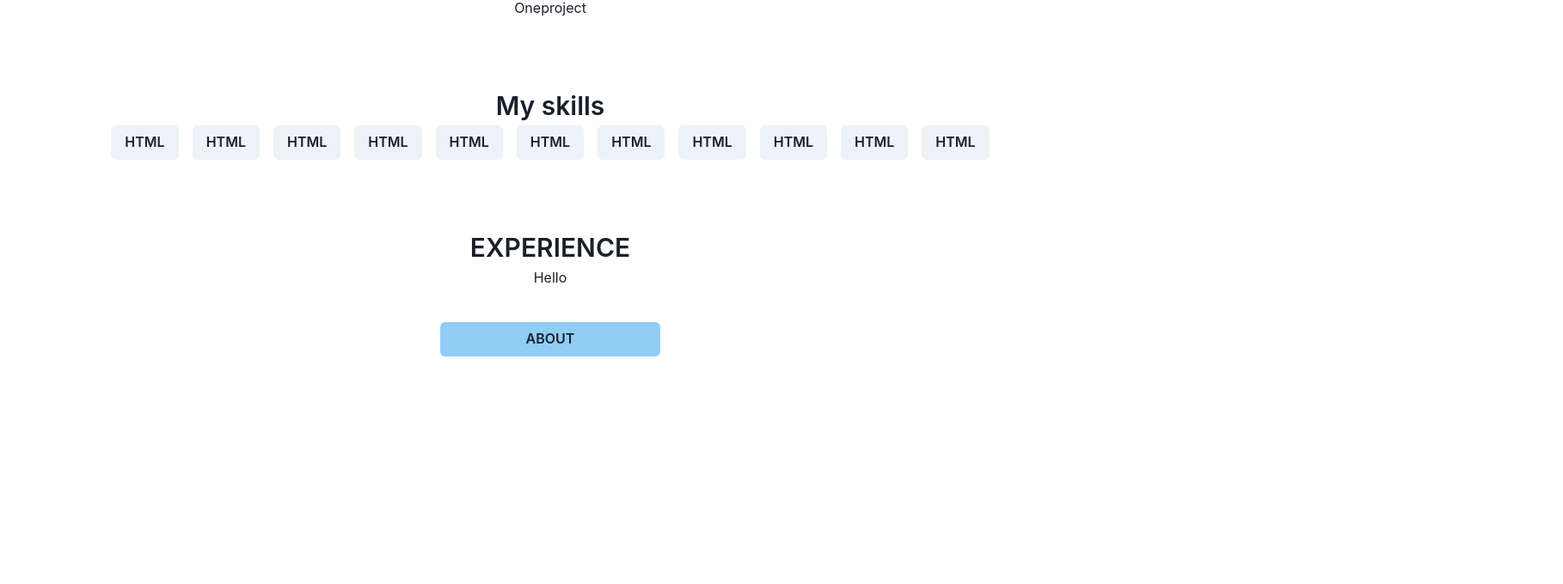
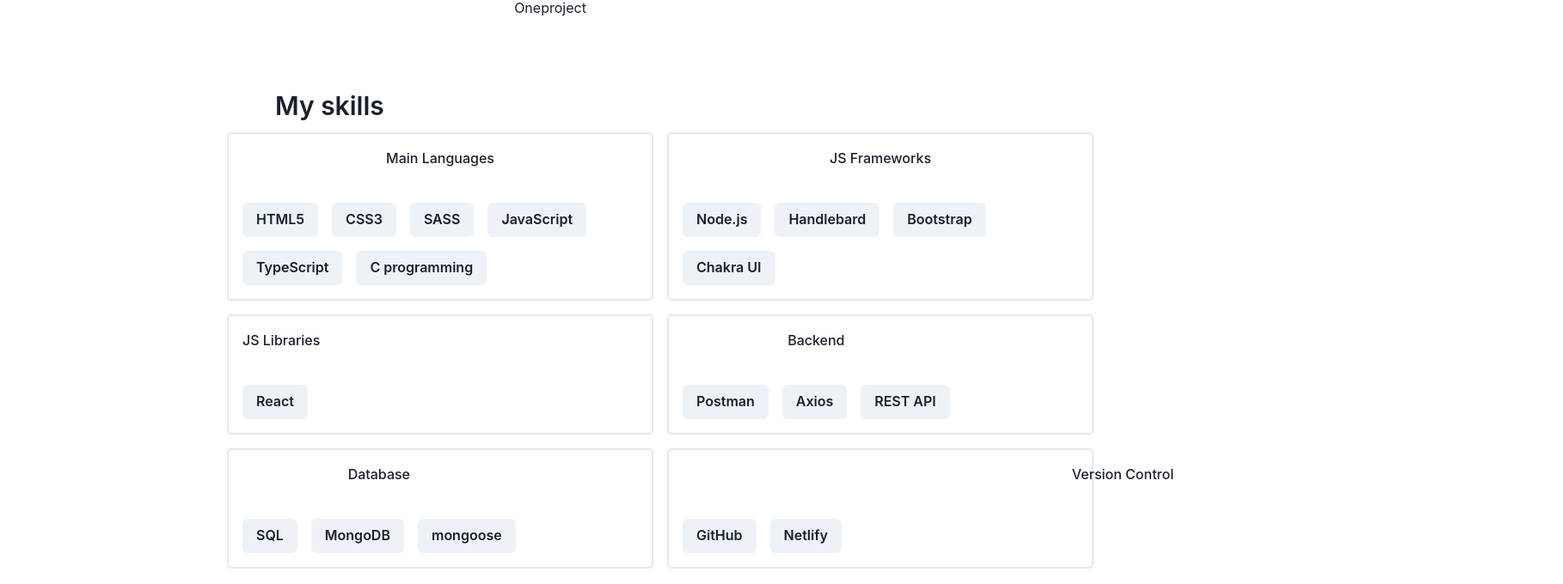
Before and after one commit to begopla/portfolio, a React (Create React App) app: page / in a window 1280 px wide. Shown: the part 792-1472 px from the top of the page at 86% size, 1818 px wide, since content can reach past the window. Before the commit the page ends 1207 px from the top, so only its background shows below. Built offline with nearby package versions, Linux system fonts and the light colour scheme.

Commit message:
skills need formatting

```diff
--- a/src/components/Skills/Skills.jsx
+++ b/src/components/Skills/Skills.jsx
@@ -1,57 +1,200 @@
-import React from 'react';
+import React from "react";
 import {
   Flex,
   Box,
   Wrap,
   WrapItem,
-    Button
-  } from '@chakra-ui/react';
+  Button,
+  SimpleGrid,
+  Stack,
+  Text,
+  Center,
+} from "@chakra-ui/react";
 const Skills = () => {
   return (
-    <section id='skills'>
-     <Flex direction="column" align="center">
-        <Box  as="h3" fontSize="3xl" fontWeight="600" mt='10vh' >
+    <section id="skills">
+      <Flex direction="column" align="flexStart" ml="10vw">
+        <Box as="h4" fontSize="3xl" fontWeight="600" mt="10vh" ml='15vw'>
           My skills
         </Box>
-        <Wrap spacing={4}>
+        <Flex direction="column" align="center" ml='10vw'>
+        <SimpleGrid columns={[1, 2, 1, 2]} >
+          {/* Main Languagues */}
+          <Box
+            p={4}
+            display={{ md: "flex" }}
+            maxWidth="32rem"
+            borderWidth={2}
+            borderRadius={5}
+            margin={2}
+          >
+            <Stack>
+              <Center>
+                <Text fontWeight="500">Main Languages</Text>
+              </Center>
+              <Wrap spacing={4} mt="4vh">
                 <WrapItem>
-            <Button colorScheme='gray'>HTML</Button>
+                  <Button colorScheme="gray">HTML5</Button>
                 </WrapItem>
                 <WrapItem>
-            <Button colorScheme='gray'>HTML</Button>
+                  <Button colorScheme="gray">CSS3</Button>
                 </WrapItem>
                 <WrapItem>
-            <Button colorScheme='gray'>HTML</Button>
+                  <Button colorScheme="gray">SASS</Button>
                 </WrapItem>
                 <WrapItem>
-            <Button colorScheme='gray'>HTML</Button>
+                  <Button colorScheme="gray">JavaScript</Button>
                 </WrapItem>
                 <WrapItem>
-            <Button colorScheme='gray'>HTML</Button>
+                  <Button colorScheme="gray">TypeScript</Button>
                 </WrapItem>
                 <WrapItem>
-            <Button colorScheme='gray'>HTML</Button>
+                  <Button colorScheme="gray">C programming</Button>
+                </WrapItem>
+              </Wrap>
+            </Stack>
+          </Box>
+          {/* JS Frameworks */}
+          <Box
+            p={4}
+            display={{ md: "flex" }}
+            maxWidth="32rem"
+            borderWidth={2}
+            borderRadius={5}
+            margin={2}
+          >
+            <Stack>
+              <Center>
+                <Text fontWeight="500">JS Frameworks</Text>
+              </Center>
+              <Wrap spacing={4} mt="4vh">
+                <WrapItem>
+                  <Button colorScheme="gray">Node.js</Button>
                 </WrapItem>
                 <WrapItem>
-            <Button colorScheme='gray'>HTML</Button>
+                  <Button colorScheme="gray">Handlebard</Button>
                 </WrapItem>
                 <WrapItem>
-            <Button colorScheme='gray'>HTML</Button>
+                  <Button colorScheme="gray">Bootstrap</Button>
                 </WrapItem>
                 <WrapItem>
-            <Button colorScheme='gray'>HTML</Button>
+                  <Button colorScheme="gray">Chakra UI</Button>
+                </WrapItem>
+              </Wrap>
+            </Stack>
+          </Box>
+
+          {/* JS Libraries */}
+
+          <Box
+            p={4}
+            display={{ md: "flex" }}
+            maxWidth="32rem"
+            borderWidth={2}
+            borderRadius={5}
+            margin={2}
+          >
+            <Stack>
+              <Center>
+                <Text fontWeight="500">JS Libraries</Text>
+              </Center>
+              <Wrap spacing={4} mt="4vh">
+                <WrapItem>
+                  <Button colorScheme="gray">React</Button>
+                </WrapItem>
+
+                {/* <WrapItem>
+                        <Button colorScheme='gray'>Vue</Button>
+                    </WrapItem>
+
+                   */}
+              </Wrap>
+            </Stack>
+          </Box>
+
+          {/* Backend */}
+          <Box
+            p={4}
+            display={{ md: "flex" }}
+            maxWidth="32rem"
+            borderWidth={2}
+            borderRadius={5}
+            margin={2}
+          >
+            <Stack>
+              <Center>
+                <Text fontWeight="500">Backend</Text>
+              </Center>
+              <Wrap spacing={4} mt="4vh">
+                <WrapItem>
+                  <Button colorScheme="gray">Postman</Button>
                 </WrapItem>
                 <WrapItem>
-            <Button colorScheme='gray'>HTML</Button>
+                  <Button colorScheme="gray">Axios</Button>
                 </WrapItem>
                 <WrapItem>
-            <Button colorScheme='gray'>HTML</Button>
+                  <Button colorScheme="gray">REST API</Button>
                 </WrapItem>
               </Wrap>
+            </Stack>
+          </Box>
+
+          {/* Database */}
+
+          <Box
+            p={4}
+            display={{ md: "flex" }}
+            maxWidth="32rem"
+            borderWidth={2}
+            borderRadius={5}
+            margin={2}
+          >
+            <Stack>
+              <Center>
+                <Text fontWeight="500">Database</Text>
+              </Center>
+              <Wrap spacing={4} mt="4vh">
+                <WrapItem>
+                  <Button colorScheme="gray">SQL</Button>
+                </WrapItem>
+                <WrapItem>
+                  <Button colorScheme="gray">MongoDB</Button>
+                </WrapItem>
+                <WrapItem>
+                  <Button colorScheme="gray">mongoose</Button>
+                </WrapItem>
+              </Wrap>
+            </Stack>
+          </Box>
+
+          {/* Version Control  */}
+          <Box
+            p={4}
+            display={{ md: "flex" }}
+            maxWidth="32rem"
+            borderWidth={2}
+            borderRadius={5}
+            margin={2}
+          >
+            <Stack>
+              <Center>
+                <Text fontWeight="500">Version Control</Text>
+              </Center>
+              <Wrap spacing={4} mt="4vh" width="80vw">
+                <WrapItem>
+                  <Button colorScheme="gray">GitHub</Button>
+                </WrapItem>
+                <WrapItem>
+                  <Button colorScheme="gray">Netlify</Button>
+                </WrapItem>
+              </Wrap>
+            </Stack>
+          </Box>
+        </SimpleGrid>
+        </Flex>
       </Flex>
     </section>
+  );
+};
 
-  )
-}
-
-export default Skills
+export default Skills;
```
Lines whose indentation alone changed are shown as unchanged.
